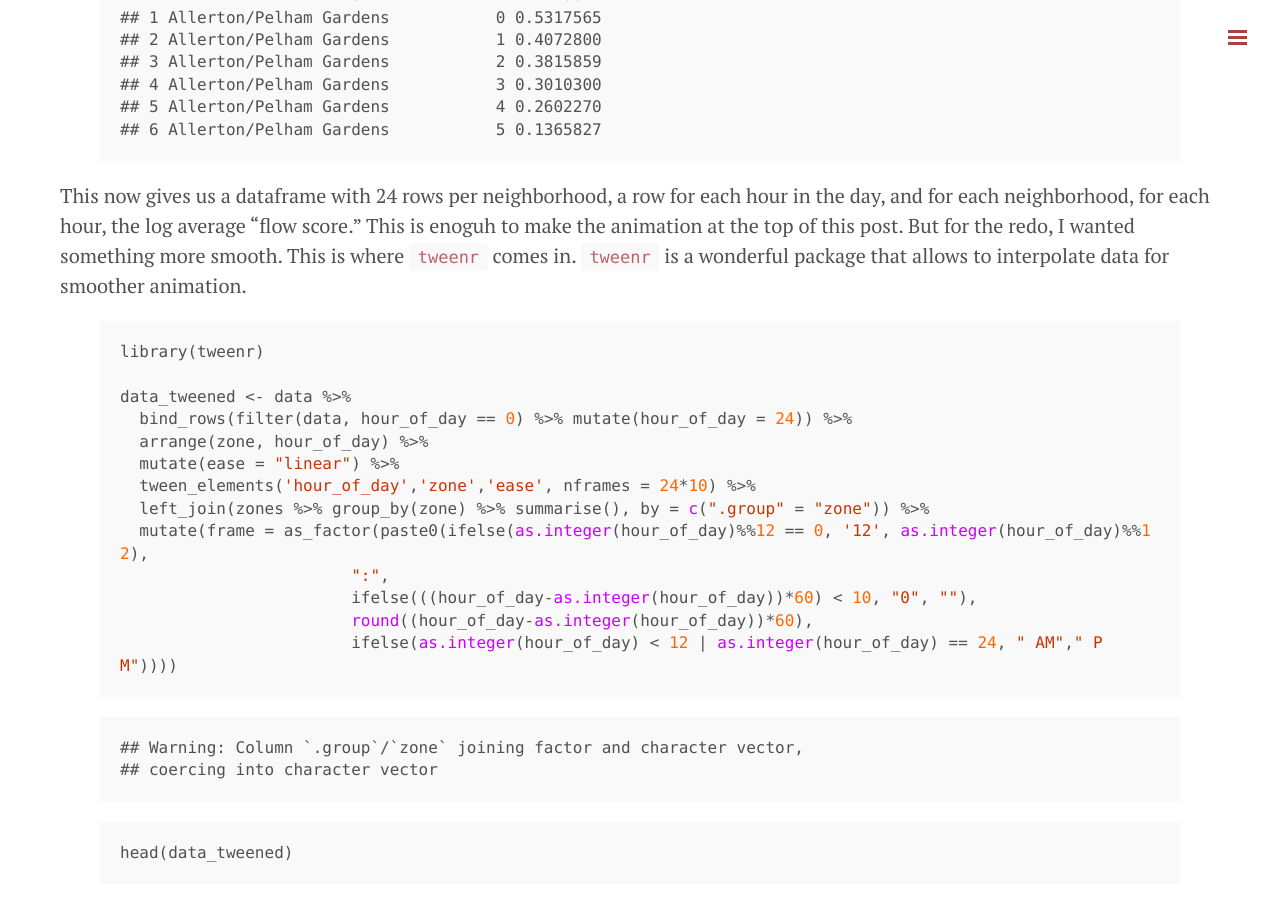
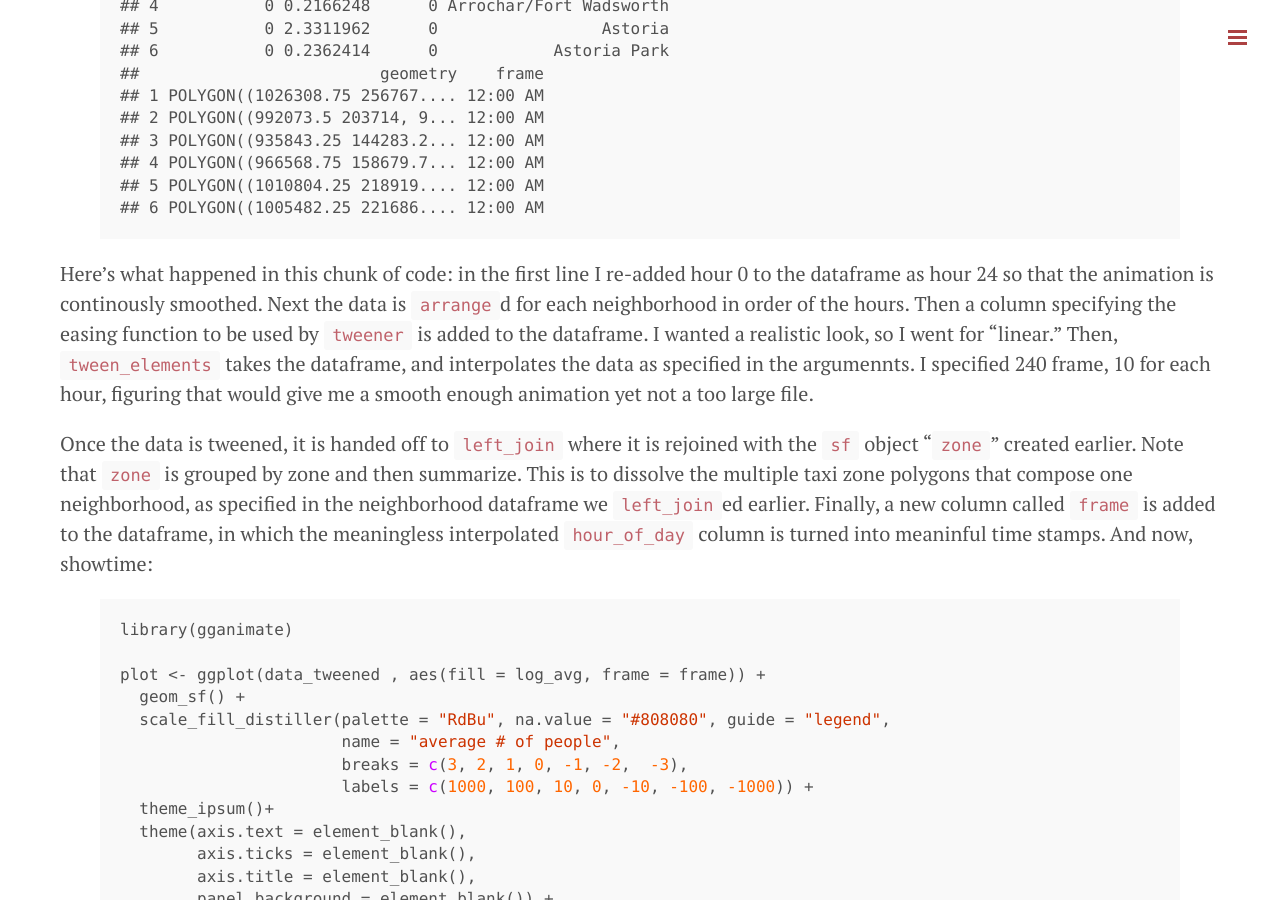
Before and after one commit to Yeedle/yeedle.github.io, a Jekyll site: the page built from _posts/2017-05-08-NYC-taxi-flow.md, in a window 1280 px wide and 900 px high, scrolled down 6529 px. Built offline with Jekyll 4.4.1, drawn with Linux system fonts in a browser that asks for light colours; nearby versions of some CDN libraries; comment, search, counter and statistics services are not loaded; some of the changed text lies outside the part shown.

Commit message:
added links and code description

```diff
--- a/_posts/2017-05-08-NYC-taxi-flow.md
+++ b/_posts/2017-05-08-NYC-taxi-flow.md
@@ -15,7 +15,7 @@
 
 
 
-This is an iteration of something I did last summer when I had the incredible experience of attending the [Microsoft Reserch Data Science Summer School](https://ds3.research.microsoft.com/) (DS3). For my team's [presentation](https://www.microsoft.com/en-us/research/video/data-science-summer-school-2016-fare-share-flow-and-efficiency-in-nycs-taxi-system/), we wanted to include a kind-of [Hans Rosling moment](https://www.youtube.com/watch?v=jbkSRLYSojo), where one of us gets to talk animatedly over an animated visualization of the flow of NYC's taxi system, explaining the flow as the animation plays. The result of our efforts looked like this:
+This is an iteration of something I did last summer when I had the incredible experience of attending the [Microsoft Reserch Data Science Summer School](https://ds3.research.microsoft.com/) (DS3). For my team's [presentation](https://www.microsoft.com/en-us/research/video/data-science-summer-school-2016-fare-share-flow-and-efficiency-in-nycs-taxi-system/), we wanted to include a kind-of [Hans Rosling moment](https://www.youtube.com/watch?v=jbkSRLYSojo), where one of us gets to talk animatedly over an animated visualization of the flow of NYC's taxi system, explaining the flow as the animation plays. The result of our efforts looked like this ([code here](https://github.com/msr-ds3/nyctaxi/blob/master/flow/flow_analysis.R)):
 
 ![old gif](https://github.com/msr-ds3/nyctaxi/blob/master/figures/weekdays_cumsum_flow.gif?raw=true)
 
@@ -37,10 +37,10 @@
              month = c("07", "08", "09", "10", "11", "12")) %>%
   map_df(possibly(read_csv, otherwise = data_frame())) %>%
   select(pickup_datetime = tpep_pickup_datetime,
-                        dropoff_datetime = tpep_dropoff_datetime,
-                        passenger_count,
-                        pickup_zone_id = PULocationID,
-                        dropoff_zone_id = DOLocationID) %>%
+         dropoff_datetime = tpep_dropoff_datetime,
+         passenger_count,
+         pickup_zone_id = PULocationID,
+         dropoff_zone_id = DOLocationID) %>%
   drop_na()
 {% endhighlight %}
 
@@ -53,26 +53,7 @@
 
 {% highlight r %}
 library(curl)
-{% endhighlight %}
 
-
-
-{% highlight text %}
-##
-## Attaching package: 'curl'
-{% endhighlight %}
-
-
-
-{% highlight text %}
-## The following object is masked from 'package:readr':
-##
-##     parse_date
-{% endhighlight %}
-
-
-
-{% highlight r %}
 temp <- paste0(tempdir(), "/taxi_zones.zip")
 curl_download("https://s3.amazonaws.com/nyc-tlc/misc/taxi_zones.zip",temp)
 taxi_shapefile_path <- paste0(tempdir(), "/taxi_zones")
@@ -97,34 +78,7 @@
 
 {% highlight r %}
 library(magrittr)
-{% endhighlight %}
 
-
-
-{% highlight text %}
-##
-## Attaching package: 'magrittr'
-{% endhighlight %}
-
-
-
-{% highlight text %}
-## The following object is masked from 'package:purrr':
-##
-##     set_names
-{% endhighlight %}
-
-
-
-{% highlight text %}
-## The following object is masked from 'package:tidyr':
-##
-##     extract
-{% endhighlight %}
-
-
-
-{% highlight r %}
 quietly(st_read)(taxi_shapefile_path, "taxi_zones") %>%
   extract2("result") %>%
   ggplot() +
@@ -180,32 +134,7 @@
 
 {% highlight r %}
 library(lubridate)
-{% endhighlight %}
 
-
-
-{% highlight text %}
-## Loading required package: methods
-{% endhighlight %}
-
-
-
-{% highlight text %}
-##
-## Attaching package: 'lubridate'
-{% endhighlight %}
-
-
-
-{% highlight text %}
-## The following object is masked from 'package:base':
-##
-##     date
-{% endhighlight %}
-
-
-
-{% highlight r %}
 empty_data <-  zone_df %>%
   distinct(zone) %>%
   mutate(month = map(zone, ~tibble(month = rep(7:12)))) %>%
@@ -319,6 +248,10 @@
 ## 6 POLYGON((1005482.25 221686.... 12:00 AM
 {% endhighlight %}
 
+Here's what happened in this chunk of code: in the first line I re-added hour 0 to the dataframe as hour 24 so that the animation is continously smoothed. Next the data is `arrange`d for each neighborhood in order of the hours. Then a column specifying the easing function to be used by `tweener` is added to the dataframe. I wanted a realistic look, so I went for "linear." Then, `tween_elements` takes the dataframe, and interpolates the data as specified in the argumennts. I specified 240 frame, 10 for each hour, figuring that would give me a smooth enough animation yet not a too large file.
+
+Once the data is tweened, it is handed off to `left_join` where it is rejoined with the `sf` object "`zone`" created earlier. Note that `zone` is grouped by zone and then summarize. This is to dissolve the multiple taxi zone polygons that compose one neighborhood, as specified in the neighborhood dataframe we `left_join`ed earlier. Finally, a new column called `frame` is added to the dataframe, in which the meaningless interpolated `hour_of_day` column is turned into meaninful time stamps. And now, showtime:
+
 {% highlight r %}
 library(gganimate)
 
```
